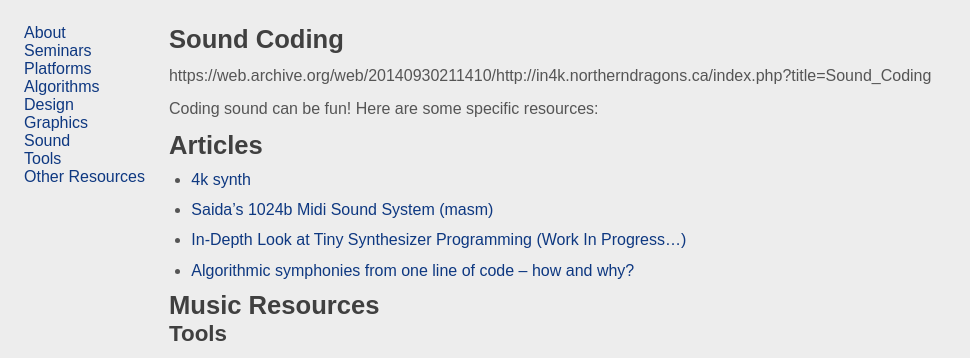
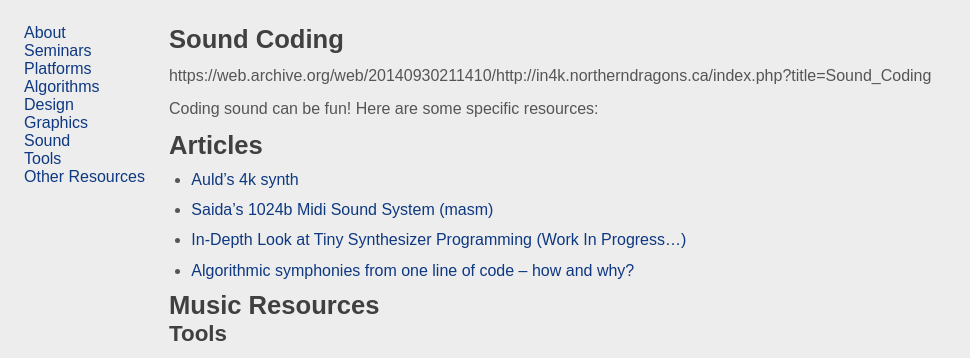
Before and after one commit to in4k/in4k.github.io, a Jekyll site: the page built from wiki/sound-coding.markdown, in a window 1280 px wide. Shown: the top 358 px of the page, without its empty margins (0-970 px from the left). Built offline with Jekyll 4.4.1, drawn with Linux system fonts in a browser that asks for light colours; some web fonts are replaced.

Commit message:
Update sound-coding.markdown

```diff
--- a/wiki/sound-coding.markdown
+++ b/wiki/sound-coding.markdown
@@ -8,7 +8,7 @@ https://web.archive.org/web/20140930211410/http://in4k.northerndragons.ca/index.
 Coding sound can be fun! Here are some specific resources:
 
 # Articles
-* [4k synth](4k-synth)
+* [Auld's 4k synth](aulds-4k-synth)
 * [Saida's 1024b Midi Sound System (masm)](saidas-1024b-sound-system)
 * [In-Depth Look at Tiny Synthesizer Programming (Work In Progress...)](in-depth-look-at-tiny-synthesizer-programming)
 * [Algorithmic symphonies from one line of code -- how and why?](http://countercomplex.blogspot.pt/2011/10/algorithmic-symphonies-from-one-line-of.html)
```
